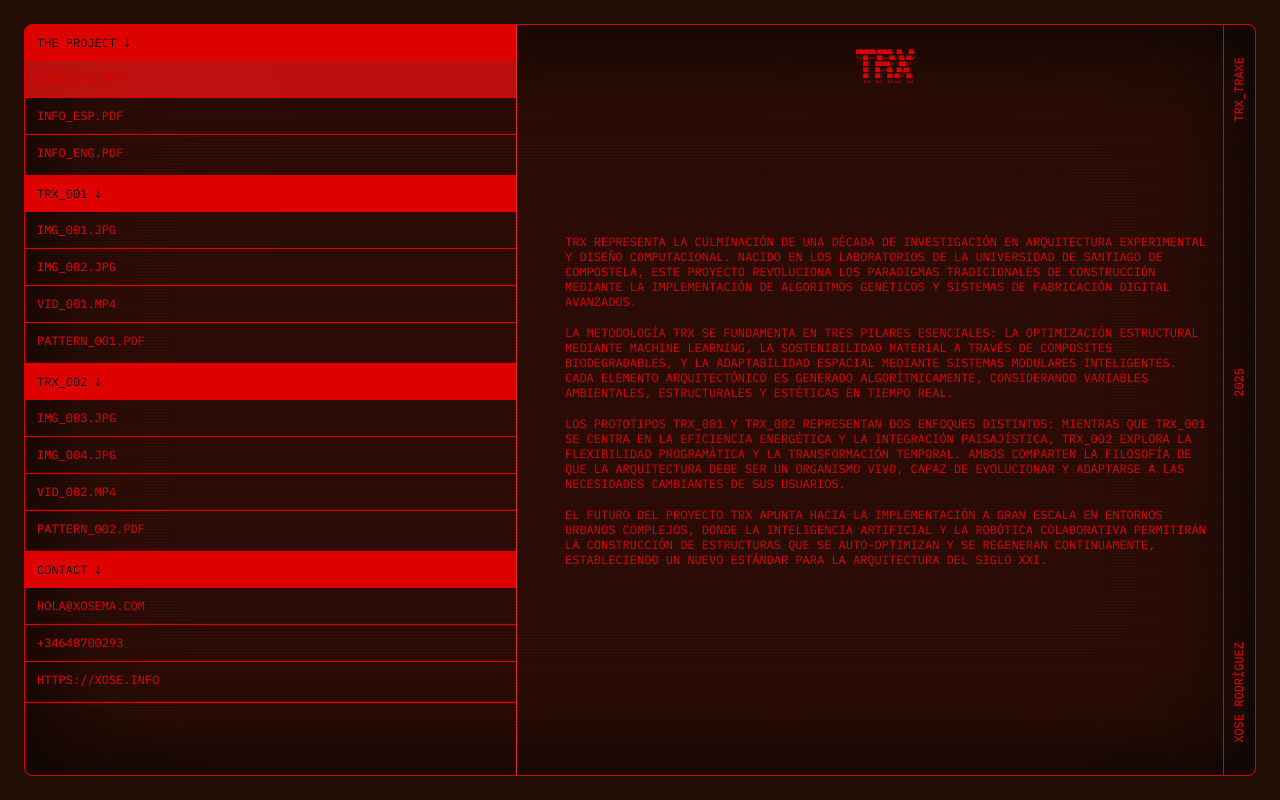
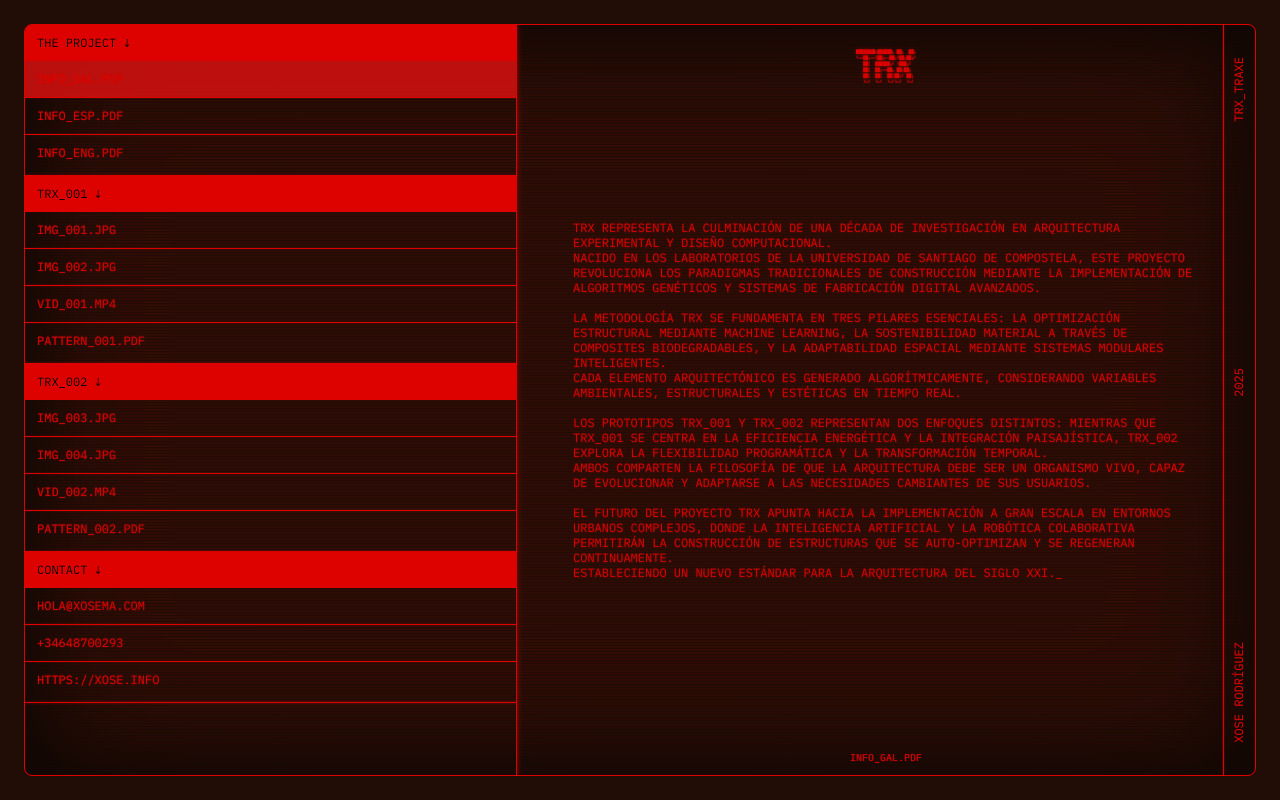
Before and after one commit to xxosema/trx, a React (Vite) app: page / in a window 1280 px wide. Both pictures are taken after a click on the button "INFO_GAL.PDF". Built offline with nearby package versions, Linux system fonts and the light colour scheme.

Commit message:
Beta 0.2

```diff
--- a/src/components/Modal.jsx
+++ b/src/components/Modal.jsx
@@ -1,13 +1,56 @@
+import { useState, useEffect } from 'react';
 import { projectData } from '../data/projectData';
 
 const Modal = ({ selectedItem }) => {
+  const [typedText, setTypedText] = useState('');
+  const [isTyping, setIsTyping] = useState(false);
+
+  // Efecto para la máquina de escribir por líneas
+  useEffect(() => {
+    if (selectedItem && selectedItem.type === 'pdf') {
+      setIsTyping(true);
+      setTypedText('');
+
+      const fullText = `TRX REPRESENTA LA CULMINACIÓN DE UNA DÉCADA DE INVESTIGACIÓN EN ARQUITECTURA EXPERIMENTAL Y DISEÑO COMPUTACIONAL.
+NACIDO EN LOS LABORATORIOS DE LA UNIVERSIDAD DE SANTIAGO DE COMPOSTELA, ESTE PROYECTO REVOLUCIONA LOS PARADIGMAS TRADICIONALES DE CONSTRUCCIÓN MEDIANTE LA IMPLEMENTACIÓN DE ALGORITMOS GENÉTICOS Y SISTEMAS DE FABRICACIÓN DIGITAL AVANZADOS.
+
+LA METODOLOGÍA TRX SE FUNDAMENTA EN TRES PILARES ESENCIALES: LA OPTIMIZACIÓN ESTRUCTURAL MEDIANTE MACHINE LEARNING, LA SOSTENIBILIDAD MATERIAL A TRAVÉS DE COMPOSITES BIODEGRADABLES, Y LA ADAPTABILIDAD ESPACIAL MEDIANTE SISTEMAS MODULARES INTELIGENTES.
+CADA ELEMENTO ARQUITECTÓNICO ES GENERADO ALGORÍTMICAMENTE, CONSIDERANDO VARIABLES AMBIENTALES, ESTRUCTURALES Y ESTÉTICAS EN TIEMPO REAL.
+
+LOS PROTOTIPOS TRX_001 Y TRX_002 REPRESENTAN DOS ENFOQUES DISTINTOS: MIENTRAS QUE TRX_001 SE CENTRA EN LA EFICIENCIA ENERGÉTICA Y LA INTEGRACIÓN PAISAJÍSTICA, TRX_002 EXPLORA LA FLEXIBILIDAD PROGRAMÁTICA Y LA TRANSFORMACIÓN TEMPORAL.
+AMBOS COMPARTEN LA FILOSOFÍA DE QUE LA ARQUITECTURA DEBE SER UN ORGANISMO VIVO, CAPAZ DE EVOLUCIONAR Y ADAPTARSE A LAS NECESIDADES CAMBIANTES DE SUS USUARIOS.
+
+EL FUTURO DEL PROYECTO TRX APUNTA HACIA LA IMPLEMENTACIÓN A GRAN ESCALA EN ENTORNOS URBANOS COMPLEJOS, DONDE LA INTELIGENCIA ARTIFICIAL Y LA ROBÓTICA COLABORATIVA PERMITIRÁN LA CONSTRUCCIÓN DE ESTRUCTURAS QUE SE AUTO-OPTIMIZAN Y SE REGENERAN CONTINUAMENTE.
+ESTABLECIENDO UN NUEVO ESTÁNDAR PARA LA ARQUITECTURA DEL SIGLO XXI.`;
+
+      const lines = fullText.split('\n');
+      let currentLine = 0;
+      const lineSpeed = 100; // 100ms entre líneas
+
+      const lineInterval = setInterval(() => {
+        if (currentLine < lines.length) {
+          setTypedText(lines.slice(0, currentLine + 1).join('\n'));
+          currentLine++;
+        } else {
+          setIsTyping(false);
+          clearInterval(lineInterval);
+        }
+      }, lineSpeed);
+
+      return () => clearInterval(lineInterval);
+    }
+  }, [selectedItem]);
+
   console.log('Modal selectedItem:', selectedItem); // Debug
 
   if (!selectedItem) {
     return (
       <div className="w-full sm:w-3/5 flex items-center justify-center relative h-full">
         <div className="text-center">
-          <div className="font-mono text-xs" style={{ color: '#ff1200' }}>
+          <div className="font-mono text-xs" style={{
+            color: '#ff1200',
+            textShadow: '0 0 4px rgba(255, 18, 0, 0.6), 0 0 8px rgba(255, 18, 0, 0.4)'
+          }}>
             {[
               "████████╗██████╗ ██╗  ██╗",
               "╚══██╔══╝██╔══██╗╚██╗██╔╝",
@@ -27,9 +70,12 @@ const Modal = ({ selectedItem }) => {
   }
 
   // Función para renderizar el ASCII de TRX en pequeño
-  const renderSmallTRX = () => (
+    const renderSmallTRX = () => (
     <div className="absolute top-3 sm:top-6 left-1/2 transform -translate-x-1/2 z-10">
-      <div className="font-mono text-[2px] sm:text-[4px]" style={{ color: '#ff1200' }}>
+      <div className="font-mono text-[2px] sm:text-[4px]" style={{
+        color: '#ff1200',
+        textShadow: '0 0 2px rgba(255, 18, 0, 0.4), 0 0 4px rgba(255, 18, 0, 0.3)'
+      }}>
         {[
           "████████╗██████╗ ██╗  ██╗",
           "╚══██╔══╝██╔══██╗╚██╗██╔╝",
@@ -84,47 +130,69 @@ const Modal = ({ selectedItem }) => {
                 <span className="text-gray-400 font-mono">Vista previa de imagen</span>
               </div>
             )}
+
+            {/* Nombre del archivo en pequeño */}
+            <div className="absolute bottom-2 left-1/2 transform -translate-x-1/2">
+              <span className="font-mono text-[8px] sm:text-[10px]" style={{
+                color: '#ff1200',
+                textShadow: '0 0 2px rgba(255, 18, 0, 0.4)'
+              }}>
+                {selectedItem.name}
+              </span>
+            </div>
           </div>
         );
 
       case 'video':
         return (
-          <div className="p-6 relative">
+          <div className="p-1 sm:p-8 flex items-center justify-center h-full relative">
             {renderSmallTRX()}
-            <h2 className="text-2xl font-mono text-white mb-4">{selectedItem.name}</h2>
-            <div className="bg-gray-900 p-4 rounded border border-red-500">
-              <div className="bg-gray-800 h-64 flex items-center justify-center rounded mb-4">
-                <span className="text-gray-400 font-mono">Vista previa de video</span>
-              </div>
-              <button className="bg-red-600 text-white px-6 py-2 font-mono hover:bg-red-700 transition-colors">
-                REPRODUCIR VIDEO
-              </button>
+            <video
+              src={selectedItem.url}
+              controls
+              className="max-w-full max-h-full object-contain"
+            >
+              Tu navegador no soporta el elemento de video.
+            </video>
+
+            {/* Nombre del archivo en pequeño */}
+            <div className="absolute bottom-2 left-1/2 transform -translate-x-1/2">
+              <span className="font-mono text-[8px] sm:text-[10px]" style={{
+                color: '#ff1200',
+                textShadow: '0 0 2px rgba(255, 18, 0, 0.4)'
+              }}>
+                {selectedItem.name}
+              </span>
             </div>
           </div>
         );
 
       case 'pdf':
         return (
-                <div className="p-1 sm:p-8 flex items-center justify-center h-full relative">
-                  {renderSmallTRX()}
-        <div className="w-full max-w-none">
-          <div className="space-y-1 sm:space-y-4 px-2 sm:px-4">
-                <p className="font-mono text-[9px] sm:text-xs leading-[1.3] sm:leading-tight uppercase" style={{ color: '#ff1200' }}>
-                  TRX REPRESENTA LA CULMINACIÓN DE UNA DÉCADA DE INVESTIGACIÓN EN ARQUITECTURA EXPERIMENTAL Y DISEÑO COMPUTACIONAL. NACIDO EN LOS LABORATORIOS DE LA UNIVERSIDAD DE SANTIAGO DE COMPOSTELA, ESTE PROYECTO REVOLUCIONA LOS PARADIGMAS TRADICIONALES DE CONSTRUCCIÓN MEDIANTE LA IMPLEMENTACIÓN DE ALGORITMOS GENÉTICOS Y SISTEMAS DE FABRICACIÓN DIGITAL AVANZADOS.
-                </p>
+          <div className="p-1 sm:p-8 flex items-center justify-center h-full relative">
+            {renderSmallTRX()}
+            <div className="w-full max-w-none">
+              <div className="space-y-1 sm:space-y-4 px-2 sm:px-6">
+                <div className="font-mono text-[9px] sm:text-xs leading-[1.3] sm:leading-tight uppercase" style={{
+                  color: '#ff1200',
+                  textShadow: '0 0 2px rgba(255, 18, 0, 0.4)',
+                  whiteSpace: 'pre-wrap'
+                }}>
+                  {typedText}
+                  {isTyping && <span className="animate-pulse">|</span>}
+                  {!isTyping && typedText && <span className="animate-pulse">_</span>}
+                </div>
+              </div>
+            </div>
 
-                <p className="font-mono text-[9px] sm:text-xs leading-[1.3] sm:leading-tight uppercase" style={{ color: '#ff1200' }}>
-                  LA METODOLOGÍA TRX SE FUNDAMENTA EN TRES PILARES ESENCIALES: LA OPTIMIZACIÓN ESTRUCTURAL MEDIANTE MACHINE LEARNING, LA SOSTENIBILIDAD MATERIAL A TRAVÉS DE COMPOSITES BIODEGRADABLES, Y LA ADAPTABILIDAD ESPACIAL MEDIANTE SISTEMAS MODULARES INTELIGENTES. CADA ELEMENTO ARQUITECTÓNICO ES GENERADO ALGORÍTMICAMENTE, CONSIDERANDO VARIABLES AMBIENTALES, ESTRUCTURALES Y ESTÉTICAS EN TIEMPO REAL.
-                </p>
-
-                <p className="font-mono text-[9px] sm:text-xs leading-[1.3] sm:leading-tight uppercase" style={{ color: '#ff1200' }}>
-                  LOS PROTOTIPOS TRX_001 Y TRX_002 REPRESENTAN DOS ENFOQUES DISTINTOS: MIENTRAS QUE TRX_001 SE CENTRA EN LA EFICIENCIA ENERGÉTICA Y LA INTEGRACIÓN PAISAJÍSTICA, TRX_002 EXPLORA LA FLEXIBILIDAD PROGRAMÁTICA Y LA TRANSFORMACIÓN TEMPORAL. AMBOS COMPARTEN LA FILOSOFÍA DE QUE LA ARQUITECTURA DEBE SER UN ORGANISMO VIVO, CAPAZ DE EVOLUCIONAR Y ADAPTARSE A LAS NECESIDADES CAMBIANTES DE SUS USUARIOS.
-                </p>
-
-                <p className="font-mono text-[9px] sm:text-xs leading-[1.3] sm:leading-tight uppercase" style={{ color: '#ff1200' }}>
-                  EL FUTURO DEL PROYECTO TRX APUNTA HACIA LA IMPLEMENTACIÓN A GRAN ESCALA EN ENTORNOS URBANOS COMPLEJOS, DONDE LA INTELIGENCIA ARTIFICIAL Y LA ROBÓTICA COLABORATIVA PERMITIRÁN LA CONSTRUCCIÓN DE ESTRUCTURAS QUE SE AUTO-OPTIMIZAN Y SE REGENERAN CONTINUAMENTE, ESTABLECIENDO UN NUEVO ESTÁNDAR PARA LA ARQUITECTURA DEL SIGLO XXI.
-                </p>
-              </div>
+            {/* Nombre del archivo en pequeño */}
+            <div className="absolute bottom-2 left-1/2 transform -translate-x-1/2">
+              <span className="font-mono text-[8px] sm:text-[10px]" style={{
+                color: '#ff1200',
+                textShadow: '0 0 2px rgba(255, 18, 0, 0.4)'
+              }}>
+                {selectedItem.name}
+              </span>
             </div>
           </div>
         );
--- a/src/components/RightInfo.jsx
+++ b/src/components/RightInfo.jsx
@@ -2,7 +2,10 @@ const RightInfo = () => {
   return (
     <div className="absolute right-0 top-0 bottom-0 w-8 flex flex-col items-center justify-between py-8 font-mono text-xs hidden sm:flex" style={{ color: '#ff1200' }}>
       {/* Línea vertical roja */}
-      <div className="absolute left-0 top-0 bottom-0 w-[0.5px]" style={{ backgroundColor: '#ff1200' }}></div>
+      <div className="absolute left-0 top-0 bottom-0 w-[1px]" style={{
+        backgroundColor: '#ff1200',
+        boxShadow: '0 0 2px rgba(255, 18, 0, 0.6)'
+      }}></div>
 
       {/* TRX_TRAXE en la parte superior */}
       <div className="writing-mode-vertical-rl transform rotate-180 text-center">
--- a/src/components/Sidebar.jsx
+++ b/src/components/Sidebar.jsx
@@ -39,6 +39,11 @@ const Sidebar = ({ onItemClick, selectedItem }) => {
   }, []);
 
   const toggleSection = (section) => {
+    // En desktop (pantallas >= 640px) no se pueden cerrar las secciones
+    if (window.innerWidth >= 640) {
+      return;
+    }
+
     setExpandedSections(prev => {
       // Si la sección ya está abierta, la cerramos
       if (prev[section]) {
@@ -67,7 +72,11 @@ const Sidebar = ({ onItemClick, selectedItem }) => {
 
 
   return (
-    <div className="w-full sm:w-2/5 border-r-0 sm:border-r border-red-500 h-auto sm:h-full relative">
+    <div className="w-full sm:w-2/5 border-r-0 sm:border-r h-auto sm:h-full relative" style={{
+      borderRightColor: '#ff1200',
+      borderRightWidth: '1px',
+      boxShadow: '2px 0 4px rgba(255, 18, 0, 0.3)'
+    }}>
       <div className="space-y-0 h-auto sm:h-full flex flex-col">
         {/* THE PROJECT Section */}
         <div className="flex-shrink-0">
@@ -88,7 +97,10 @@ const Sidebar = ({ onItemClick, selectedItem }) => {
                     className={`w-full text-left px-3 py-2.5 font-mono text-xs hover:bg-red-600/80 hover:text-black transition-colors focus:outline-none focus:ring-0 border-0 shadow-none sidebar-item-hover ${
                       selectedItem?.id === item.id ? 'bg-red-600/80 text-black' : ''
                     }`}
-                    style={{ color: '#ff1200' }}
+                    style={{
+                      color: '#ff1200',
+                      textShadow: '0 0 2px rgba(255, 18, 0, 0.4)'
+                    }}
                   >
                     {item.name}
                   </button>
@@ -186,19 +198,31 @@ const Sidebar = ({ onItemClick, selectedItem }) => {
 
           {expandedSections.contact && (
             <div>
-              <div className="w-full text-left px-3 py-2.5 font-mono text-xs" style={{ color: '#ff1200' }}>
+              <button
+                onClick={() => window.open('mailto:hola@xosema.com', '_blank')}
+                className="w-full text-left px-3 py-2.5 font-mono text-xs hover:bg-red-600/80 hover:text-black transition-colors focus:outline-none focus:ring-0 border-0 shadow-none sidebar-item-hover"
+                style={{ color: '#ff1200' }}
+              >
                 HOLA@XOSEMA.COM
-              </div>
+              </button>
               {/* Borde rojo entre elementos */}
               <div className="item-border"></div>
-              <div className="w-full text-left px-3 py-2.5 font-mono text-xs" style={{ color: '#ff1200' }}>
+              <button
+                onClick={() => window.open('tel:+34648700293', '_blank')}
+                className="w-full text-left px-3 py-2.5 font-mono text-xs hover:bg-red-600/80 hover:text-black transition-colors focus:outline-none focus:ring-0 border-0 shadow-none sidebar-item-hover"
+                style={{ color: '#ff1200' }}
+              >
                 +34648700293
-              </div>
+              </button>
               {/* Borde rojo entre elementos */}
               <div className="item-border"></div>
-              <div className="w-full text-left px-3 py-2.5 font-mono text-xs" style={{ color: '#ff1200' }}>
+              <button
+                onClick={() => window.open('https://xose.info', '_blank')}
+                className="w-full text-left px-3 py-2.5 font-mono text-xs hover:bg-red-600/80 hover:text-black transition-colors focus:outline-none focus:ring-0 border-0 shadow-none sidebar-item-hover"
+                style={{ color: '#ff1200' }}
+              >
                 HTTPS://XOSE.INFO
-              </div>
+              </button>
               {/* Borde rojo después de la sección (de borde a borde) */}
               <div className="sidebar-border mt-1"></div>
             </div>
--- a/src/index.css
+++ b/src/index.css
@@ -83,6 +83,11 @@
     text-shadow: 0 0 6px rgba(255, 18, 0, 0.7);
   }
 
+  /* Glow sutil para todos los elementos del sidebar */
+  .sidebar-item-hover {
+    text-shadow: 0 0 2px rgba(255, 18, 0, 0.4);
+  }
+
   /* Efecto de flicker/tintineo CRT */
   .crt-flicker {
     animation: flicker 0.08s infinite linear;
```
Also changed, not shown: src/components/Preloader.jsx (+36 -4 lines), 1 other file (tests, documents, lock files or other folders).
